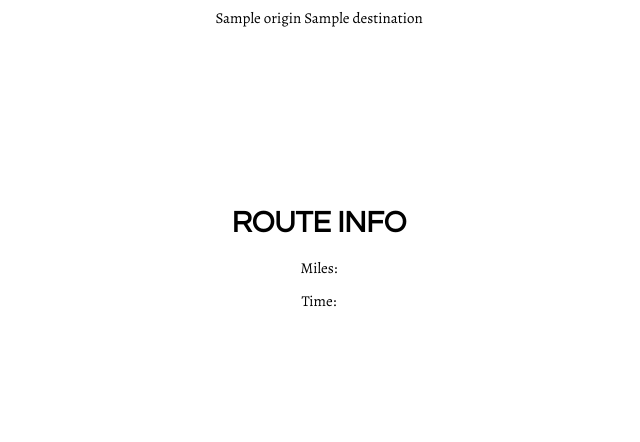
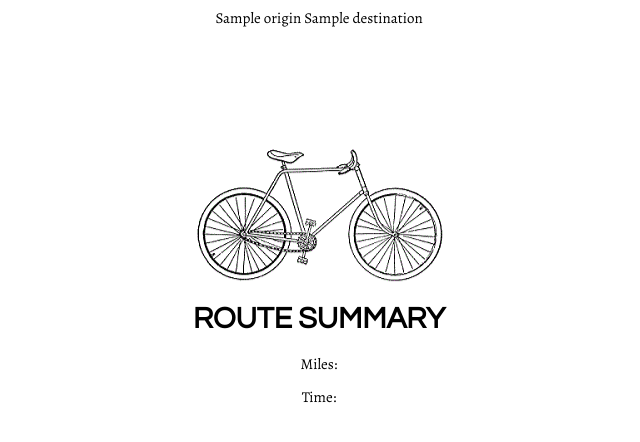
Before and after one commit to MattKNewell/TakeABike, a Flask app: template templates/results.html in a window 1280 px wide. Shown: the top 442 px of the page, without its empty margins (321-961 px from the left). Run offline with Flask 2, Linux system fonts and the light colour scheme; the template is opened without the code that fills it: most values are stand-ins (such as "Sample title", 1, 10 or a date in 2020).

Commit message:
Add bicycle clip art to landing and results page

```diff
--- a/templates/index.html
+++ b/templates/index.html
@@ -15,6 +15,7 @@
     </head>
     <body>
         <div class="content">
+            <a href="../static/bike_clip_art.gif" target="_blank"><img class="bike_art" src="../static/bike_clip_art.gif" width="250" height="137" alt="A bike clip art" /></a>
             <h1>TAKE A BIKE!</h1>
             <form method="post" action="{{ url_for('calculateRoute') }}">
                 <h2>Starting Location:</h2>
--- a/templates/results.html
+++ b/templates/results.html
@@ -14,7 +14,8 @@
     </head>
     <body>
         <div class="content">
-            <h1>ROUTE INFO</h1>
+            <a href="../static/bike_clip_art.gif" target="_blank"><img class="bike_art" src="../static/bike_clip_art.gif" width="250" height="137" alt="A bike clip art" /></a>
+            <h1>ROUTE SUMMARY</h1>
             <h2>Miles:</h2>
             <h2>Time:</h2>
             <br><br>
```
Also changed, not shown: static/bike_clip_art.gif (added).
